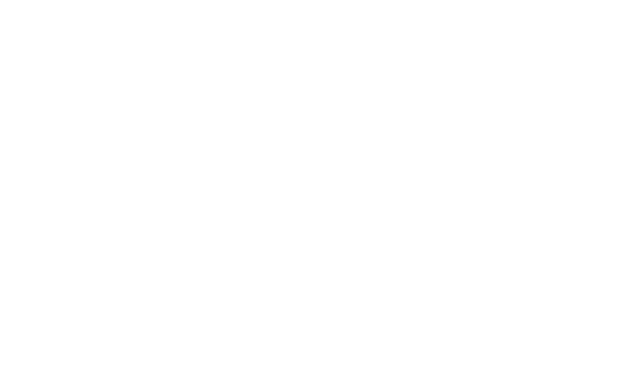
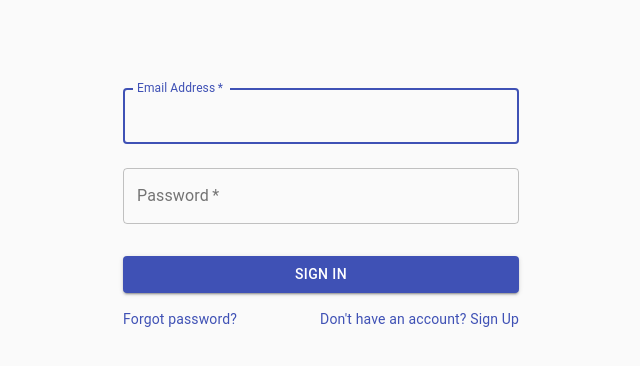
Before and after one commit to IgorPestov/frontend-applacation, a React (Create React App) app: page / in a window 1280 px wide. Shown: the top 366 px of the page, without its empty margins (319-959 px from the left). Built offline with nearby package versions, Linux system fonts and the light colour scheme.

Commit message:
done component signIn

```diff
--- a/src/App.js
+++ b/src/App.js
@@ -1,9 +1,14 @@
 import React from "react";
+import SignIn from "./components/signIn"
+
+
 
 function App() {
+
+
   return (
-    <div>
-      <h1></h1>
+     <div>
+       <SignIn/>
     </div>
   )
 }
--- /dev/null
+++ b/src/components/signIn/index.js
@@ -0,0 +1,2 @@
+import SignIn from './signIn';
+export default SignIn;
--- /dev/null
+++ b/src/components/signIn/signIn.js
@@ -0,0 +1,91 @@
+import React from 'react';
+import Button from '@material-ui/core/Button';
+import CssBaseline from '@material-ui/core/CssBaseline';
+import TextField from '@material-ui/core/TextField';
+import FormControlLabel from '@material-ui/core/FormControlLabel';
+import Checkbox from '@material-ui/core/Checkbox';
+import Link from '@material-ui/core/Link';
+import Grid from '@material-ui/core/Grid';
+import Box from '@material-ui/core/Box';
+import { makeStyles } from '@material-ui/core/styles';
+import Container from '@material-ui/core/Container';
+
+
+const useStyles = makeStyles((theme) => ({
+  paper: {
+    marginTop: theme.spacing(8),
+    display: 'flex',
+    flexDirection: 'column',
+    alignItems: 'center',
+  },
+  avatar: {
+    margin: theme.spacing(1),
+    backgroundColor: theme.palette.secondary.main,
+  },
+  form: {
+    width: '100%', // Fix IE 11 issue.
+    marginTop: theme.spacing(1),
+  },
+  submit: {
+    margin: theme.spacing(3, 0, 2),
+  },
+}));
+
+export default function LogIn() {
+  const classes = useStyles();
+
+  return (
+    <Container component="main" maxWidth="xs">
+      <CssBaseline />
+      <div className={classes.paper}>
+        <form className={classes.form} noValidate>
+          <TextField
+            variant="outlined"
+            margin="normal"
+            required
+            fullWidth
+            id="email"
+            label="Email Address"
+            name="email"
+            autoComplete="email"
+            autoFocus
+          />
+          <TextField
+            variant="outlined"
+            margin="normal"
+            required
+            fullWidth
+            name="password"
+            label="Password"
+            type="password"
+            id="password"
+            autoComplete="current-password"
+          />
+          <Button
+            type="submit"
+            fullWidth
+            variant="contained"
+            color="primary"
+            className={classes.submit}
+          >
+            Sign in
+          </Button>
+          <Grid container>
+            <Grid item xs>
+              <Link href="#" variant="body2">
+                Forgot password?
+              </Link>
+            </Grid>
+            <Grid item>
+              <Link href="#" variant="body2">
+                {"Don't have an account? Sign Up"}
+              </Link>
+            </Grid>
+          </Grid>
+        </form>
+      </div>
+      <Box mt={8}>
+      </Box>
+    </Container>
+  );
+}
```
